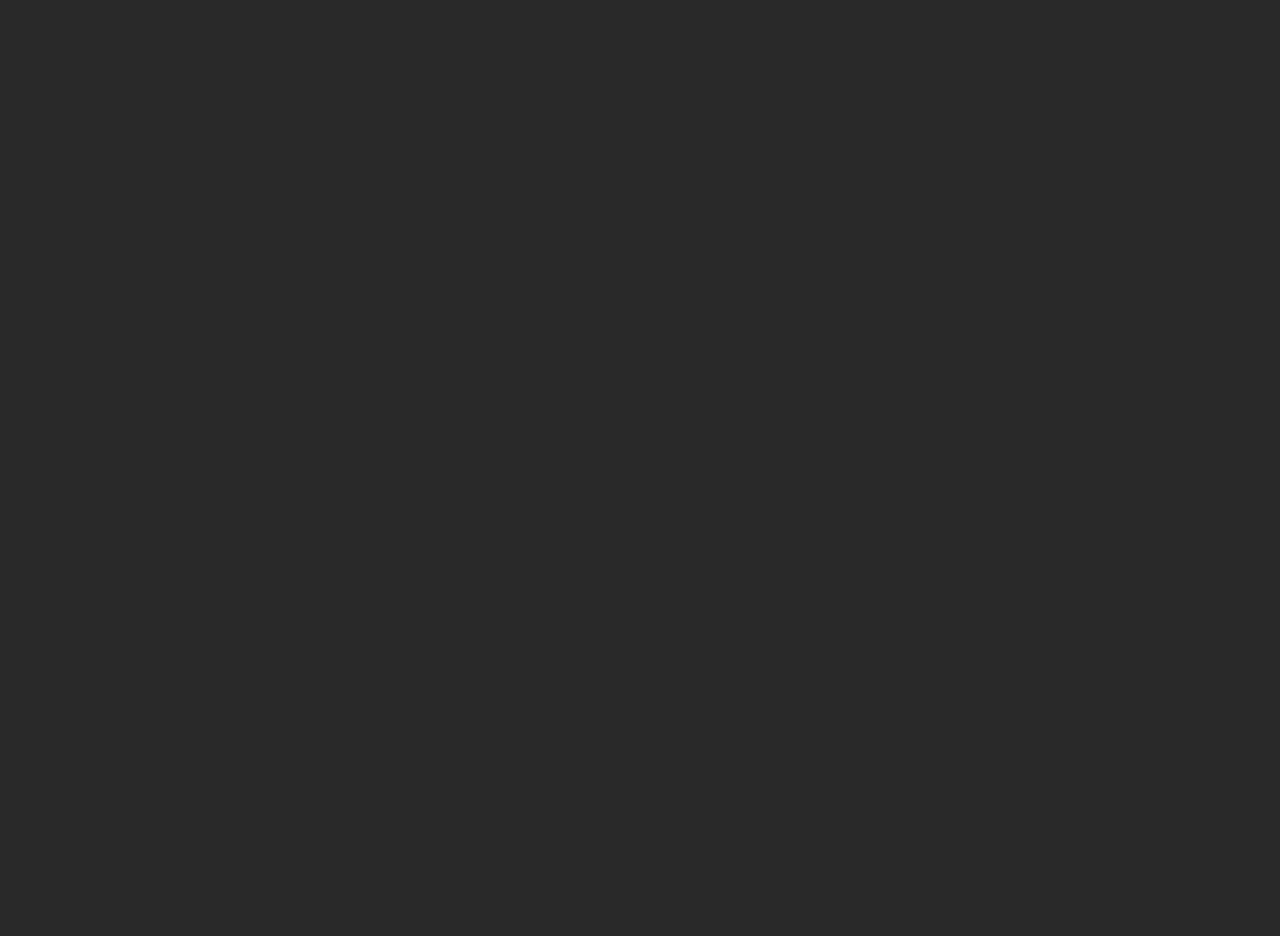
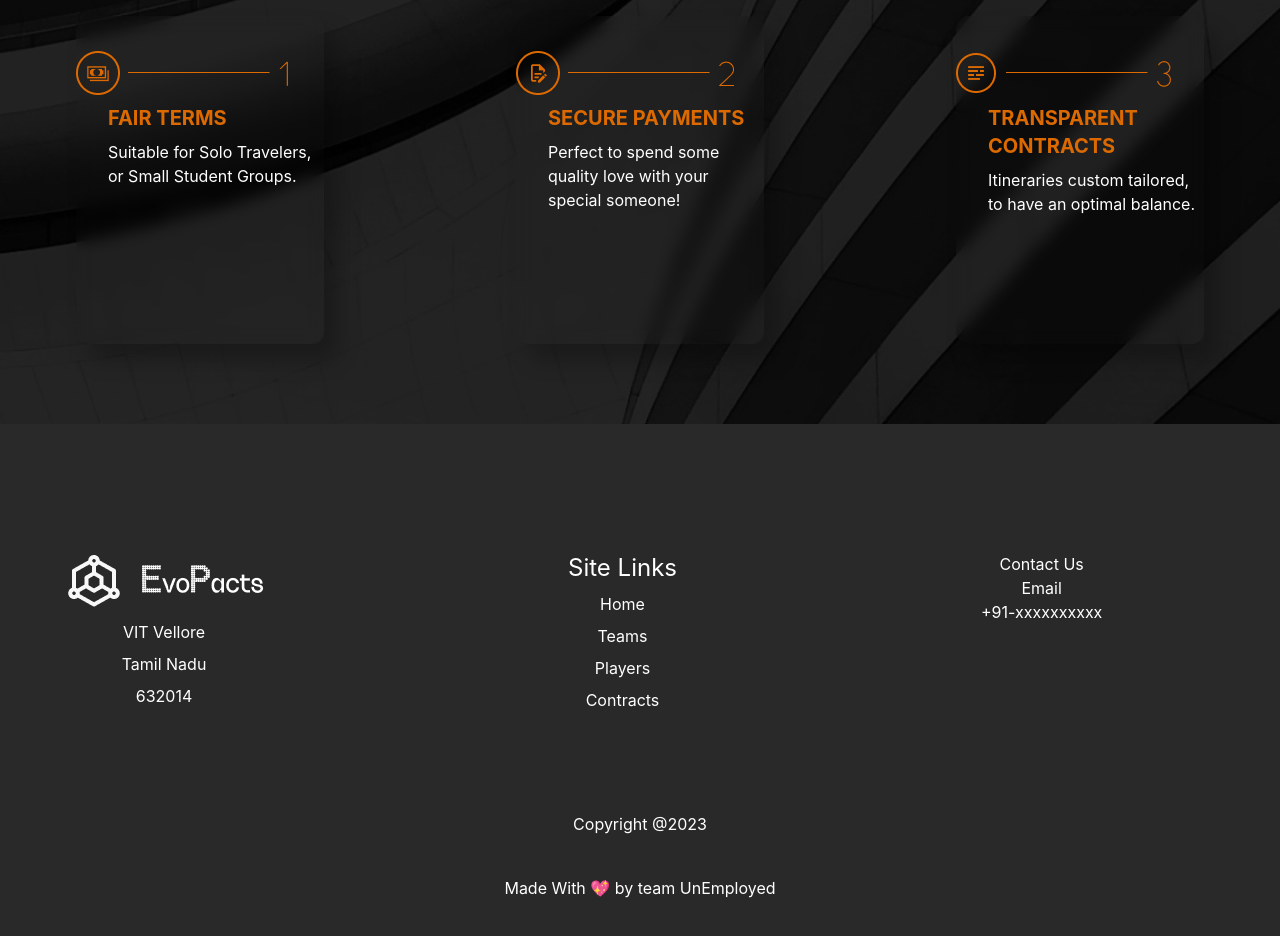
Before and after one commit to d1by/hackbattle23, a React (Create React App) app in the folder client/: page / in a window 1280 px wide. Shown: the part 1272-2208 px from the top of the page. Before the commit the page ends 800 px from the top, so only its background shows below. Built offline with nearby package versions, Linux system fonts and the light colour scheme.

Commit message:
Did footer

```diff
--- a/client/src/App.jsx
+++ b/client/src/App.jsx
@@ -1,9 +1,15 @@
 import "./App.css";
-import Landing from "./components/Landing";
+import Landing from "./Components/Landing";
+import Moto from "./Components/Moto";
+import Use from "./Components/Use";
+import Footer from "./Components/Footer";
 function App() {
   return (
     <div className="App">
       <Landing />
+      <Moto />
+      <Use />
+      <Footer />
     </div>
   );
 }
--- /dev/null
+++ b/client/src/Components/Footer.jsx
@@ -0,0 +1,37 @@
+function footer() {
+  return (
+    <div className=" pt-12 pb-24">
+      <div className="flex items-start text-white gap-44">
+        <div className="py-20 px-16">
+          <div className="pb-2">
+            <img src="./images/Logo.png" alt="" />
+          </div>
+          <div className="flex flex-col gap-2">
+            <div>VIT Vellore</div>
+            <div>Tamil Nadu</div>
+            <div>632014</div>
+          </div>
+        </div>
+        <div className=" py-20 px-16">
+          <div className="text-2xl pb-2">Site Links</div>
+          <div className="flex flex-col gap-2">
+            <a href="#home">Home</a>
+            <a href="#teams">Teams</a>
+            <a href="players">Players</a>
+            <a href="#contracts">Contracts</a>
+          </div>
+        </div>
+        <div className="py-20 px-16">
+          <div>Contact Us</div>
+          <a href="EvoPacts1010@gamil.com">Email</a>
+          <div>+91-xxxxxxxxxx</div>
+          <div></div>
+        </div>
+      </div>
+      <div className="text-white py-5">Copyright @2023</div>
+      <div className="text-white py-5">Made With 💖 by team UnEmployed</div>
+    </div>
+  );
+}
+
+export default footer;
--- a/client/src/index.css
+++ b/client/src/index.css
@@ -21,6 +21,7 @@ code {
   background: url("../public/images/Landing.png");
   background-repeat: no-repeat;
   background-size: cover;
+
 }
 
 /* MOTO */
```
Also changed, not shown: client/src/index.js (+12 -11 lines), 1 other file (tests, documents, lock files or other folders).
